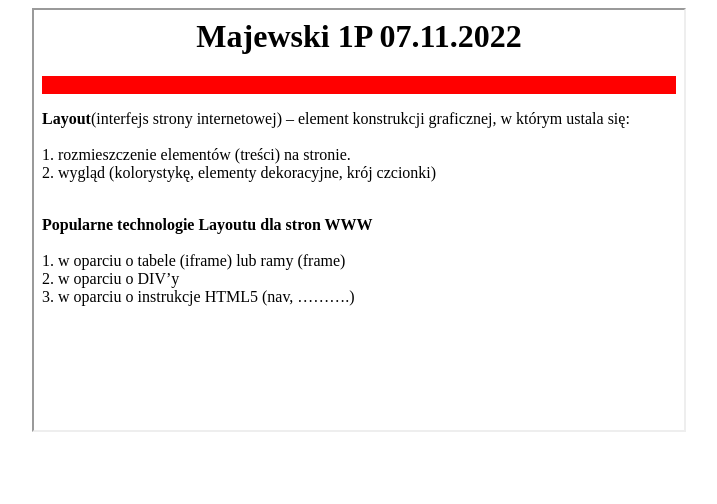
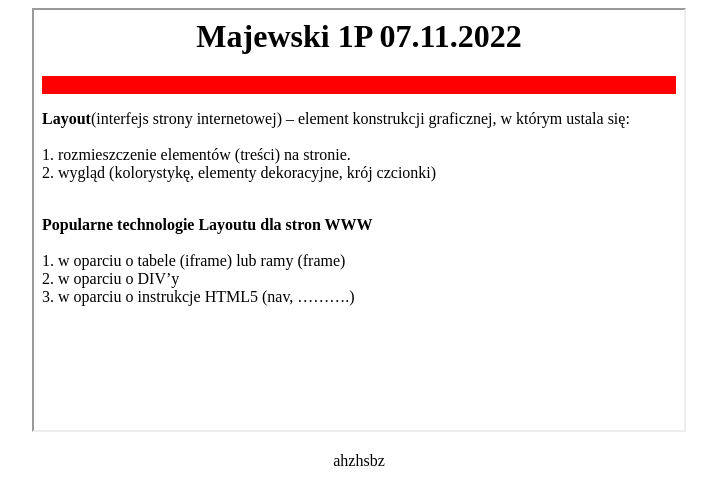
Before and after one commit to MajewskiAdrian/zadania12-15, a plain HTML site: page glowny_majewski.html in a window 1280 px wide. Shown: the whole page, without its empty margins (281-998 px from the left). Drawn offline with Linux system fonts and the light colour scheme.

Commit message:
Update glowny_majewski.html

```diff
--- a/glowny_majewski.html
+++ b/glowny_majewski.html
@@ -10,7 +10,7 @@
 
 		<td align="center">
 		<iframe scrolling="no" width=650 height=420 name="strony" src="start.html" border="0"></iframe>
-
+		<p>ahzhsbz</p>
 		</td>
 
 		</tr>
```
